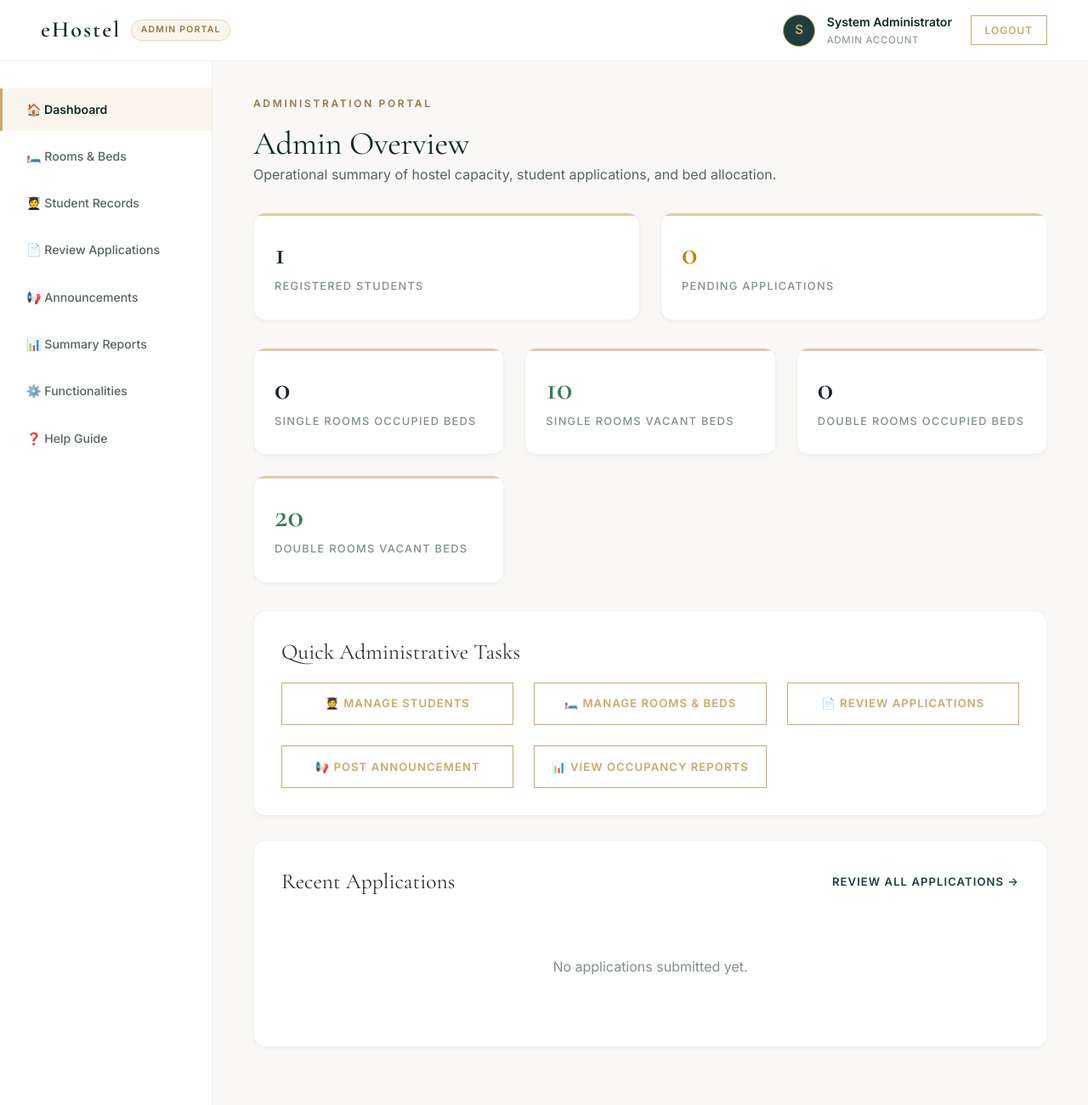
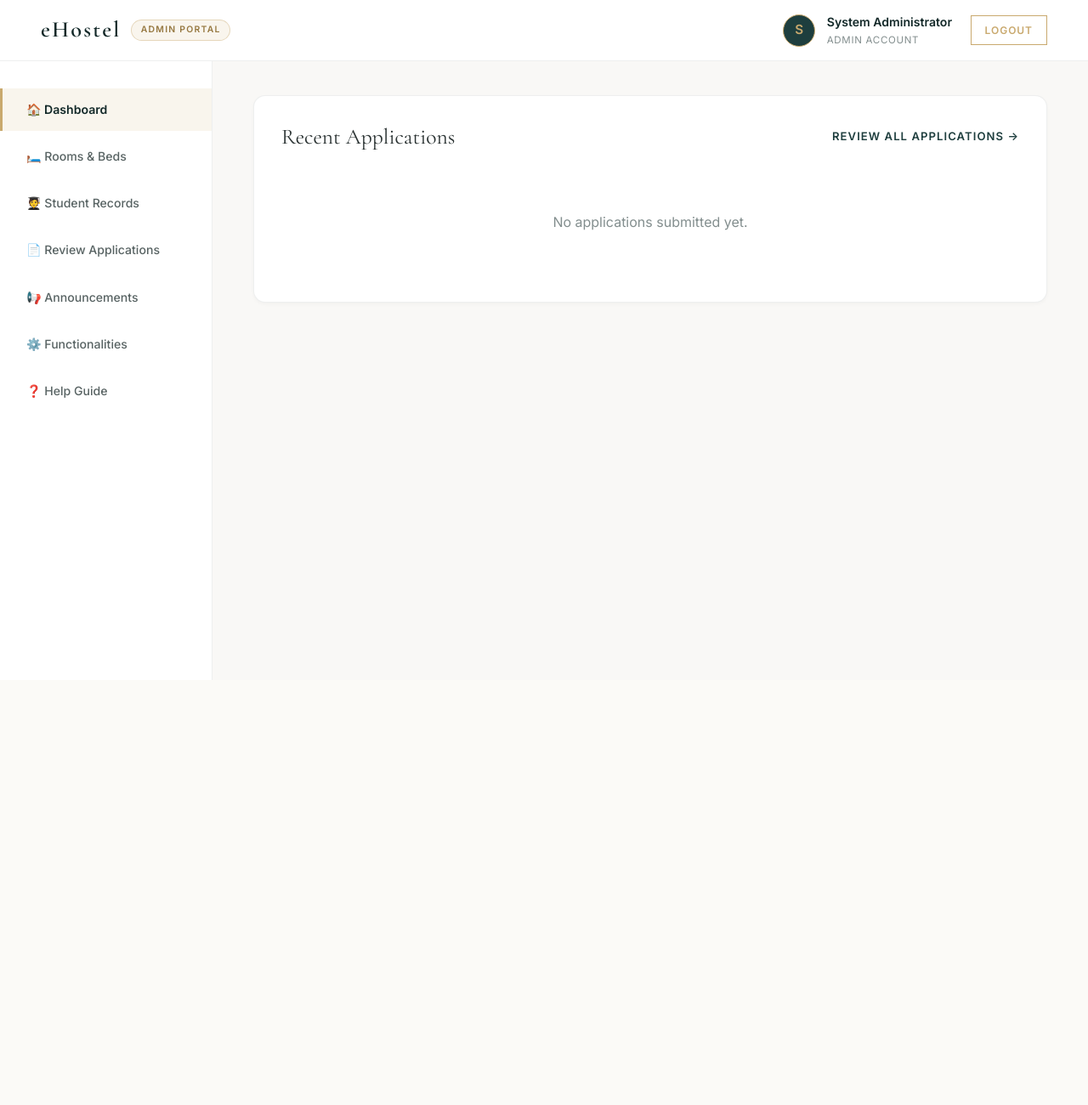
Before and after one commit to NimanthaSupun/eHostel, a PHP site: page /admin/dashboard.php in a window 1280 px wide. Shown: the whole page at 85% size. After the commit the page ends 800 px from the top, so only its background shows below. Run offline with PHP 8.4, Linux system fonts and the light colour scheme; a user stored in the database is signed in; data comes from the database, SQL or seed files in the repository; data that the repository does not hold is empty.

Commit message:
Remove unused statistics and quick tasks from admin dashboard; update sidebar to remove summary reports link

```diff
--- a/admin/dashboard.php
+++ b/admin/dashboard.php
@@ -2,14 +2,6 @@
 require_once __DIR__ . '/../includes/auth.php';
 require_once __DIR__ . '/../config/db.php';
 require_admin();
-
-$totalStudents = mysqli_fetch_row(mysqli_query($conn, "SELECT COUNT(*) FROM users WHERE role='student'"))[0];
-$pendingApps   = mysqli_fetch_row(mysqli_query($conn, "SELECT COUNT(*) FROM applications WHERE status='pending'"))[0];
-
-$singleOccupied = mysqli_fetch_row(mysqli_query($conn, "SELECT COUNT(*) FROM beds b JOIN rooms r ON b.room_id = r.room_id WHERE r.room_type='single' AND (r.room_number LIKE 'F1/%') AND b.status='occupied'"))[0];
-$singleVacant   = mysqli_fetch_row(mysqli_query($conn, "SELECT COUNT(*) FROM beds b JOIN rooms r ON b.room_id = r.room_id WHERE r.room_type='single' AND (r.room_number LIKE 'F1/%') AND b.status='vacant'"))[0];
-$doubleOccupied = mysqli_fetch_row(mysqli_query($conn, "SELECT COUNT(*) FROM beds b JOIN rooms r ON b.room_id = r.room_id WHERE r.room_type='shared' AND (r.room_number LIKE 'F2/%') AND b.status='occupied'"))[0];
-$doubleVacant   = mysqli_fetch_row(mysqli_query($conn, "SELECT COUNT(*) FROM beds b JOIN rooms r ON b.room_id = r.room_id WHERE r.room_type='shared' AND (r.room_number LIKE 'F2/%') AND b.status='vacant'"))[0];
 
 $recentApps = mysqli_query($conn, "SELECT ap.application_id, u.full_name, ap.preferred_room_type, ap.applied_date, ap.status
                                     FROM applications ap JOIN users u ON ap.user_id = u.user_id
@@ -28,55 +20,6 @@ $active = 'dash';
 </head>
 <body>
 <?php include __DIR__ . '/../includes/sidebar.php'; ?>
-
-<div class="page-header">
-    <div>
-        <span class="section-label">ADMINISTRATION PORTAL</span>
-        <h1 class="serif-heading" style="font-size:2.4rem;">Admin Overview</h1>
-        <p>Operational summary of hostel capacity, student applications, and bed allocation.</p>
-    </div>
-</div>
-
-<div class="card-grid" style="margin-bottom:2rem;">
-    <div class="stat-card">
-        <div class="num"><?= $totalStudents ?></div>
-        <div class="label">Registered Students</div>
-    </div>
-    <div class="stat-card">
-        <div class="num" style="color:var(--warning);"><?= $pendingApps ?></div>
-        <div class="label">Pending Applications</div>
-    </div>
-</div>
-
-<div class="card-grid" style="margin-bottom:2rem;">
-    <div class="stat-card">
-        <div class="num"><?= $singleOccupied ?></div>
-        <div class="label">Single Rooms Occupied Beds</div>
-    </div>
-    <div class="stat-card">
-        <div class="num" style="color:var(--success);"><?= $singleVacant ?></div>
-        <div class="label">Single Rooms Vacant Beds</div>
-    </div>
-    <div class="stat-card">
-        <div class="num"><?= $doubleOccupied ?></div>
-        <div class="label">Double Rooms Occupied Beds</div>
-    </div>
-    <div class="stat-card">
-        <div class="num" style="color:var(--success);"><?= $doubleVacant ?></div>
-        <div class="label">Double Rooms Vacant Beds</div>
-    </div>
-</div>
-
-<div class="card">
-    <h3 class="serif-heading" style="font-size:1.6rem;margin-bottom:1.25rem;">Quick Administrative Tasks</h3>
-    <div class="card-grid">
-        <a href="manage_students.php" class="btn btn-luxury btn-outline btn-block">🧑‍🎓 Manage Students</a>
-        <a href="manage_rooms.php" class="btn btn-luxury btn-outline btn-block">🛏️ Manage Rooms &amp; Beds</a>
-        <a href="applications.php" class="btn btn-luxury btn-outline btn-block">📄 Review Applications</a>
-        <a href="announcements.php" class="btn btn-luxury btn-outline btn-block">📢 Post Announcement</a>
-        <a href="reports.php" class="btn btn-luxury btn-outline btn-block">📊 View Occupancy Reports</a>
-    </div>
-</div>
 
 <div class="card">
     <div style="display:flex;justify-content:space-between;align-items:center;margin-bottom:1.5rem;">
--- a/includes/sidebar.php
+++ b/includes/sidebar.php
@@ -26,7 +26,6 @@ $role = current_role();
             <a href="<?= $base ?>admin/manage_students.php" class="side-link <?= $active === 'students' ? 'active' : '' ?>">🧑‍🎓 Student Records</a>
             <a href="<?= $base ?>admin/applications.php" class="side-link <?= $active === 'apps' ? 'active' : '' ?>">📄 Review Applications</a>
             <a href="<?= $base ?>admin/announcements.php" class="side-link <?= $active === 'ann' ? 'active' : '' ?>">📢 Announcements</a>
-            <a href="<?= $base ?>admin/reports.php" class="side-link <?= $active === 'reports' ? 'active' : '' ?>">📊 Summary Reports</a>
             <a href="<?= $base ?>functionalities.php" class="side-link <?= $active === 'func' ? 'active' : '' ?>">⚙️ Functionalities</a>
             <a href="<?= $base ?>help.php" class="side-link <?= $active === 'help' ? 'active' : '' ?>">❓ Help Guide</a>
         <?php else: ?>
```
